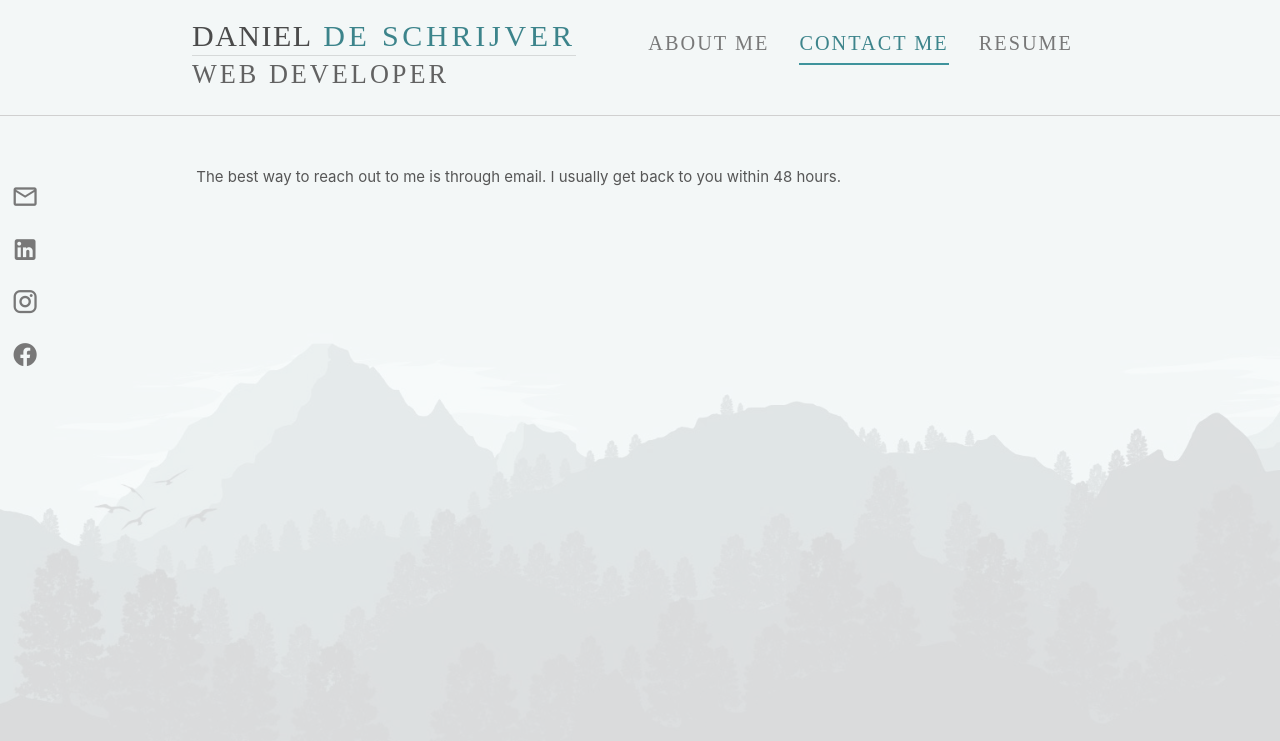
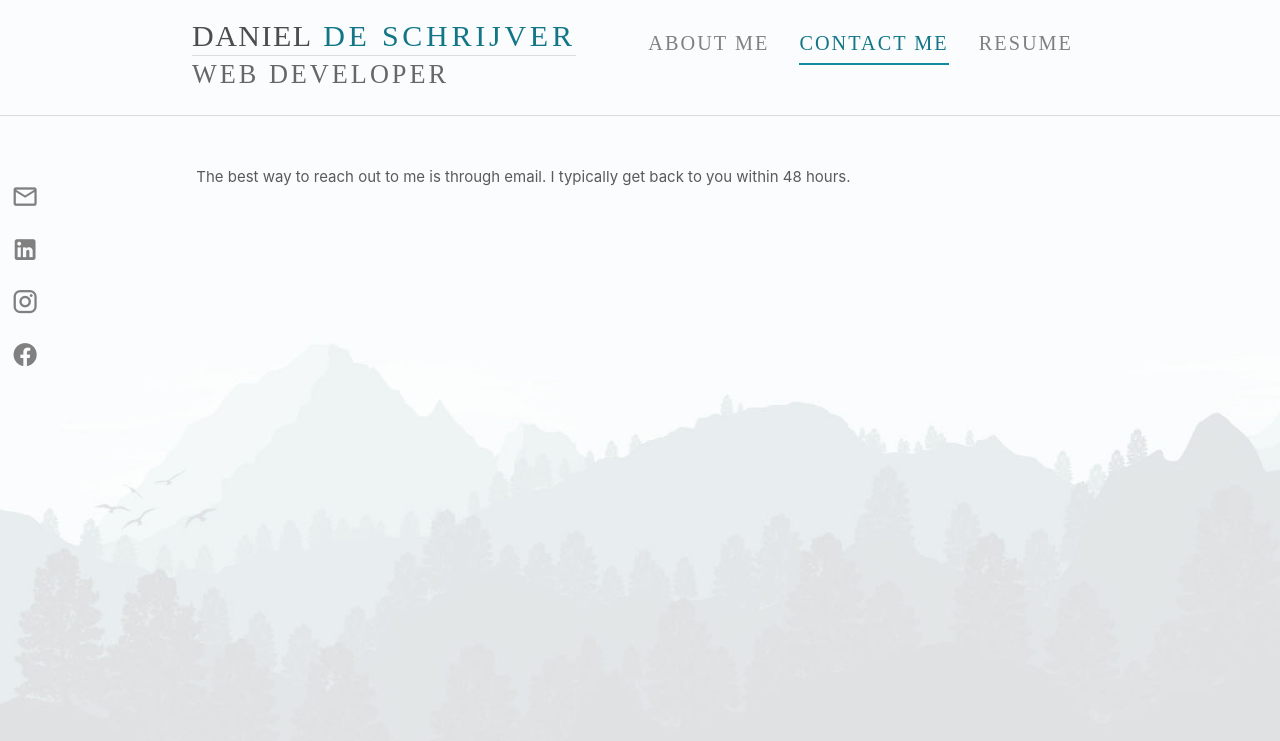
Before and after one commit to scripton/scripton.github.io, a Jekyll site: the page built from _pages/contact.html, in a window 1280 px wide. Shown: the top 741 px of the page. Built offline with Jekyll 4.4.1, drawn with Linux system fonts in a browser that asks for light colours; nearby versions of some CDN libraries; some web fonts are replaced.

Commit message:
Minor styling optimizations for IE compatibility

```diff
--- a/_pages/contact.html
+++ b/_pages/contact.html
@@ -4,4 +4,4 @@ layout: default
 permalink: contact
 ---
 
-The best way to reach out to me is through email. I usually get back to you within 48 hours.
+The best way to reach out to me is through email. I typically get back to you within 48 hours.
--- a/css/style.scss
+++ b/css/style.scss
@@ -3,11 +3,10 @@
 
 @import "//cdn.materialdesignicons.com/4.7.95/css/materialdesignicons.min.css";
 
-$bg-color: #f5f5f5d4;
-$theme-color: #136a73d1;
-$font-color: #404040e0;
+$bg-color: rgba(250, 250, 250, 1);
+$theme-color: rgba(18, 118, 135, 1);
+$font-color: rgba(90, 90, 90, 1);
 $header-font: "BebasNeue";
-$overlay-font-color: rgba(193, 193, 193, 0.878431);
 
 /*** Typography ***/
 
@@ -48,8 +47,6 @@ body {
   height: 100vh;
   background-size: cover;
   background-image: url(/img/bg.jpg);
-  background-blend-mode: color-dodge;
-
   color: $font-color;
   background-color: $bg-color;
 }
@@ -60,7 +57,7 @@ nav {
   -webkit-box-shadow: none;
   box-shadow: none;
   text-transform: uppercase;
-  border-bottom: 1px solid #cececeeb;
+  border-bottom: 1px solid rgba(219, 219, 219, 1);
   padding-bottom: 115px;
   font-family: $header-font;
 }
@@ -426,6 +423,6 @@ main .content {
 
 @media (max-width: 767px) {
   .timeline-item {
-    border-bottom: 1px solid #cececeeb;
+    border-bottom: 1px solid rgba(217, 217, 217, 1);
   }
 }
```
Also changed, not shown: img/bg.jpg.
